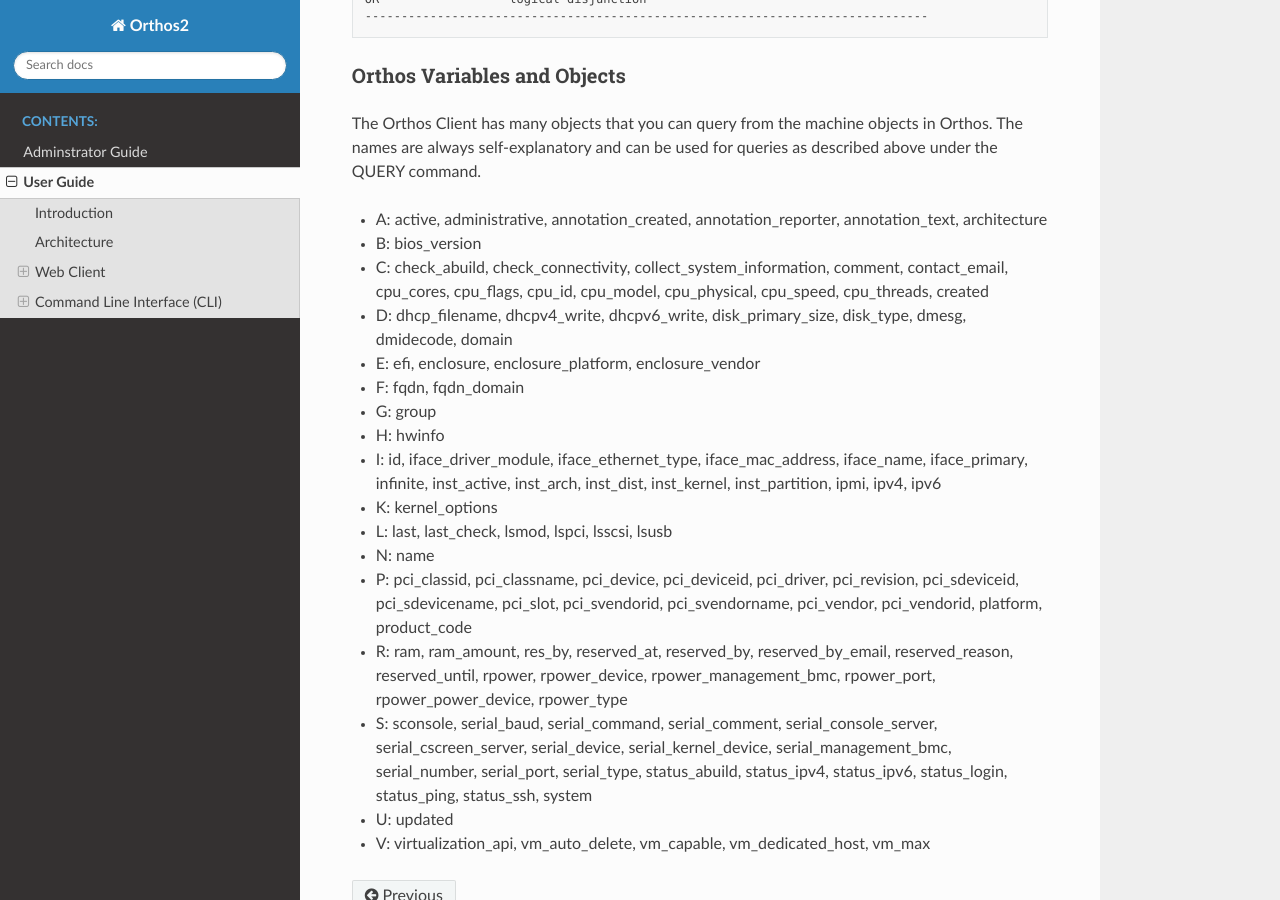
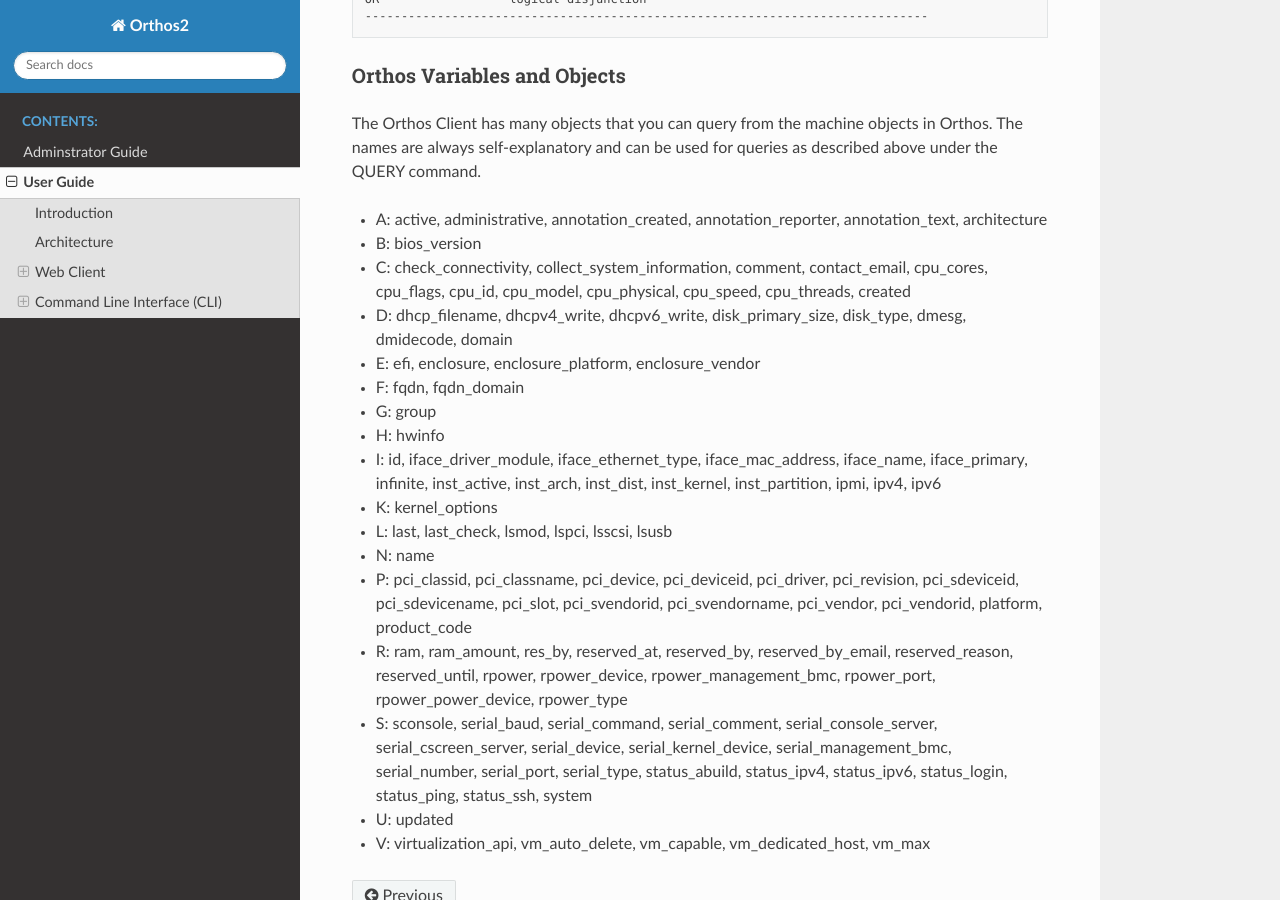
Before and after one commit to openSUSE/orthos2, a Sphinx documentation site: the page built from docs/userguide.rst, in a window 1280 px wide and 900 px high, scrolled down 14160 px. Built offline with Sphinx 7.4.7 and the Read the Docs theme 2.0.0, drawn with Linux system fonts in a browser that asks for light colours.

Commit message:
Remove abuild leftovers

```diff
--- a/docs/userguide.rst
+++ b/docs/userguide.rst
@@ -464,7 +464,7 @@
         fqdn   - FQDN or hostname of the machine.
         option - Specify what should be rescanned. Options are:
 
-    status            : Check machine status (ping, SSH, login, ABuild).
+    status            : Check machine status (ping, SSH, login).
     all               : Complete scan.
     misc              : Check miscellaneous software/hardware attributes.
     installations     : Rescan installed distributions only.
@@ -590,7 +590,7 @@
 
 - A: active, administrative, annotation_created, annotation_reporter, annotation_text, architecture
 - B: bios_version
-- C: check_abuild, check_connectivity, collect_system_information, comment, contact_email, cpu_cores, cpu_flags, cpu_id,
+- C: check_connectivity, collect_system_information, comment, contact_email, cpu_cores, cpu_flags, cpu_id,
   cpu_model, cpu_physical, cpu_speed, cpu_threads, created
 - D: dhcp_filename, dhcpv4_write, dhcpv6_write, disk_primary_size, disk_type, dmesg, dmidecode, domain
 - E: efi, enclosure, enclosure_platform, enclosure_vendor
```
Also changed, not shown: 1 other file.
